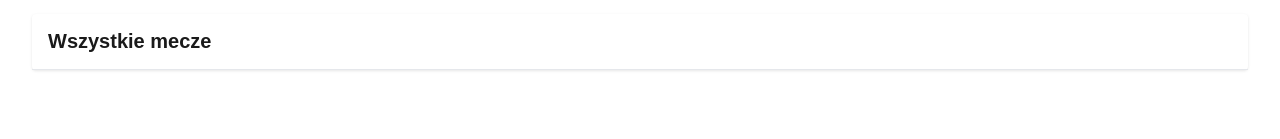
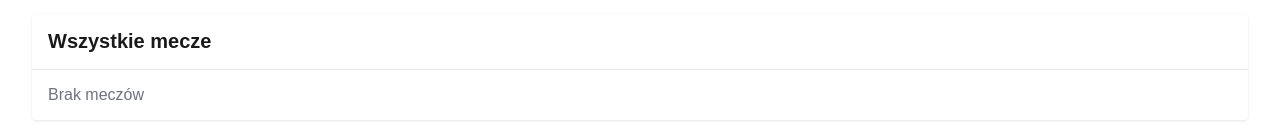
Before and after one commit to Wiktor102/tournament-manager, a Next.js app: page /admin in a window 1280 px wide. Shown: the part 461-600 px from the top of the page. Built offline with nearby package versions, Linux system fonts and the light colour scheme.

Commit message:
Actually render the matches list

```diff
--- a/app/admin/page.tsx
+++ b/app/admin/page.tsx
@@ -2,6 +2,7 @@
 
 import MatchForm from "@/components/MatchForm/MatchForm";
 import "./AdminPage.scss";
+import MatchesList from "@/components/MatchList/MatchesList";
 
 export default function AdminPage() {
 	return (
@@ -15,6 +16,7 @@ export default function AdminPage() {
 
 			<div className="matches-container">
 				<h2 className="section-title">Wszystkie mecze</h2>
+				<MatchesList />
 			</div>
 		</div>
 	);
--- a/components/MatchList/MatchesList.tsx
+++ b/components/MatchList/MatchesList.tsx
@@ -69,3 +69,5 @@ function MatchesList() {
 		</ul>
 	);
 }
+
+export default MatchesList;
```
